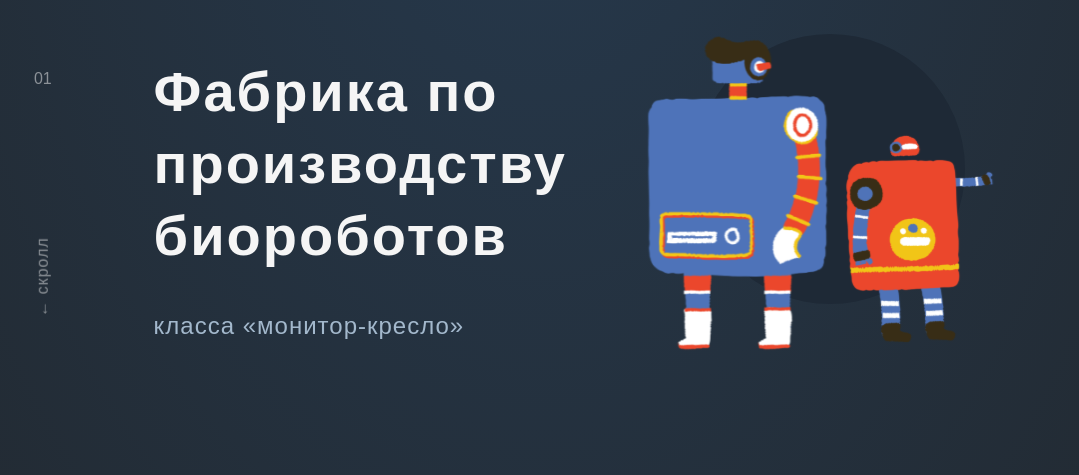
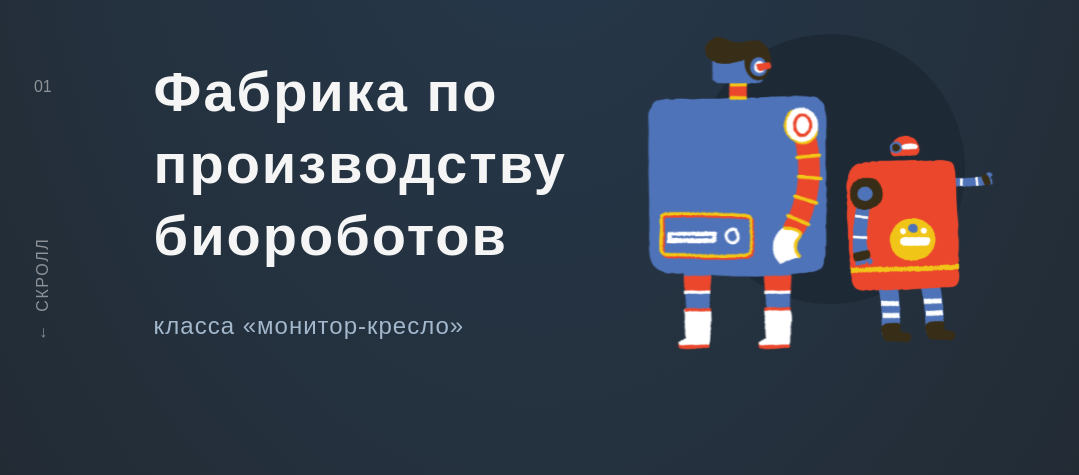
Before and after one commit to sseezov/atw-test, a React (Create React App) app: page / in a window 1280 px wide. Shown: the part 230-705 px from the top of the page, without its empty margins (100-1179 px from the left). Built offline with nearby package versions, Linux system fonts and the light colour scheme.

Commit message:
styles 1.0

```diff
--- a/src/components/Fabric.tsx
+++ b/src/components/Fabric.tsx
@@ -8,7 +8,8 @@ const Fabric = () => {
     <div className="fabric">
       <div className="fabricBorder">
         <p className="first">01</p>
-        <p className="scroll">← скролл</p>
+        <p className="scroll"> скролл</p>
+        <p className="arrow">←</p>
       </div>
       <div className="farbicLeft">
         <h1 className="fabricHeader">Фабрика по производству биороботов</h1>
--- a/src/components/Purse.tsx
+++ b/src/components/Purse.tsx
@@ -12,7 +12,11 @@ const Purse = () => {
       wallet.push(coin);
     }
     let c = wallet.map((x, z) => {
-      return <div style={{ zIndex: 100 - z }}>{x}</div>;
+      return (
+        <div key={z} style={{ zIndex: 100 - z }}>
+          {x}
+        </div>
+      );
     });
     return c;
   };
--- a/src/styles/Fabric.scss
+++ b/src/styles/Fabric.scss
@@ -8,16 +8,24 @@
     opacity: 50%;
     display: flex;
     flex-direction: column;
+    transform: translateY(12%);
 
     .first {
-      padding-bottom: 140px;
+      padding-bottom: 130px;
       margin-left: -80px;
     }
 
     .scroll {
       transform: rotate(270deg);
-      letter-spacing: 1px;
+      letter-spacing: 0.1em;
+      text-transform: uppercase;
       margin-left: -80px;
+      margin-top: 40px;
+      left: 0;
+    }
+    .arrow {
+      transform: rotate(270deg);
+      margin-left: -83px;
       margin-top: 40px;
       left: 0;
     }
--- a/src/styles/Header.scss
+++ b/src/styles/Header.scss
@@ -15,12 +15,18 @@
     font-weight: 600;
     color: #f5f5f5;
     cursor: pointer;
+    transition: 0.3s ease-in-out;
     -webkit-transition-duration: 0.3s;
     transition-duration: 0.3s;
-  }
 
-  .header-btn:hover {
-    background: #ff7f22;
+    &:hover {
+      background: #ff5722;
+      border: 2px solid #ff5722;
+    }
+    &:active {
+      background: #ff7f22;
+      border: 2px solid #ff7f22;
+    }
   }
 
   .pacman {
--- a/src/styles/Market.scss
+++ b/src/styles/Market.scss
@@ -36,7 +36,12 @@
       color: #f5f5f5;
       cursor: pointer;
       -webkit-transition-duration: 0.3s;
+      transition: 0.3s ease-in-out;
       transition-duration: 0.3s;
+
+      &:hover {
+        background: linear-gradient(0deg, #ff5722, #ff5722);
+      }
       &:disabled {
         border-color: #4c5865;
         background: #4c5865;
@@ -44,10 +49,11 @@
         box-shadow: none;
         cursor: default;
       }
-    }
-
-    button:hover {
-      background: linear-gradient(0deg, #ff5722, #ff5722);
+      &:active {
+        border: 2px #ff7f22;
+        border-radius: 60px;
+        background: linear-gradient(180deg, #ff7f22 0%, #ff7f22 100%);
+      }
     }
   }
 
--- a/src/styles/Production.scss
+++ b/src/styles/Production.scss
@@ -47,6 +47,8 @@
   .fifth {
     opacity: 50%;
     float: left;
+    font-size: 16px;
+    margin-top: 13px;
   }
 
   .productionCols {
@@ -70,6 +72,7 @@
       cursor: pointer;
       -webkit-transition-duration: 0.3s;
       transition-duration: 0.3s;
+      transition: 0.3s ease-in-out;
       &:hover {
         background: #ff7f22;
         border: 2px solid #ff7f22;
--- a/src/styles/Purse.scss
+++ b/src/styles/Purse.scss
@@ -71,7 +71,21 @@
       width: 16px;
       margin-left: -9px;
       text-align: right;
+      animation: jump 0.5s cubic-bezier(0.49, 0.19, 0.31, 1.25);
+      animation-iteration-count: 1.1;
+      &:nth-of-type(1) {
+        animation-delay: 0.1s;
+      }
     }
+  }
+}
+
+@keyframes jump {
+  0% {
+    transform: translateY(0);
+  }
+  50% {
+    transform: translateY(-2.5px);
   }
 }
 
--- a/src/styles/Storage.scss
+++ b/src/styles/Storage.scss
@@ -39,6 +39,7 @@
       color: #7cdaf9;
       cursor: pointer;
       transition-duration: 0.3s;
+      transition: 0.3s ease-in-out;
       &:hover {
         background: #7cdaf9;
         border: 2px solid #7cdaf9;
@@ -52,6 +53,11 @@
         color: #4c5865;
         box-shadow: none;
         cursor: default;
+      }
+      &:active {
+        border: 2px solid #22b3e3;
+        background: transparent;
+        color: #7cdaf9;
       }
     }
   }
```
